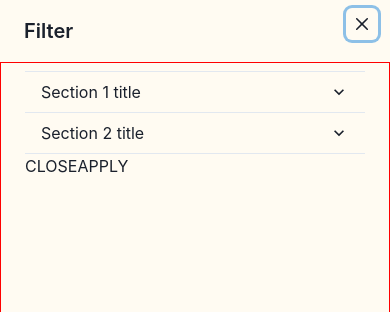
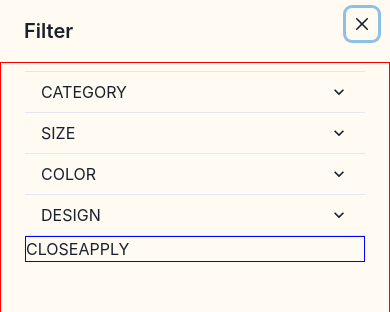
Before and after one commit to Prakashkumarjena700/Manyavar-Clone, a React (Create React App) app in the folder frontend/: page /products in a window 390 px wide. Both pictures are taken after a click on the element "FILTER". Shown: the top 312 px of the page. Built offline with nearby package versions, Linux system fonts and the light colour scheme; no server answers.

Commit message:
added filter frawer in mobil screen

```diff
--- a/frontend/src/Pages/Products/FilterDrower.jsx
+++ b/frontend/src/Pages/Products/FilterDrower.jsx
@@ -51,7 +51,7 @@ export default function FilterDrower() {
                                 <h2>
                                     <AccordionButton>
                                         <Box as="span" flex='1' textAlign='left'>
-                                            Section 1 title
+                                            CATEGORY
                                         </Box>
                                         <AccordionIcon />
                                     </AccordionButton>
@@ -68,7 +68,39 @@ export default function FilterDrower() {
                                 <h2>
                                     <AccordionButton>
                                         <Box as="span" flex='1' textAlign='left'>
-                                            Section 2 title
+                                            SIZE
+                                        </Box>
+                                        <AccordionIcon />
+                                    </AccordionButton>
+                                </h2>
+                                <AccordionPanel pb={4}>
+                                    Lorem ipsum dolor sit amet, consectetur adipiscing elit, sed do eiusmod
+                                    tempor incididunt ut labore et dolore magna aliqua. Ut enim ad minim
+                                    veniam, quis nostrud exercitation ullamco laboris nisi ut aliquip ex ea
+                                    commodo consequat.
+                                </AccordionPanel>
+                            </AccordionItem>
+                            <AccordionItem>
+                                <h2>
+                                    <AccordionButton>
+                                        <Box as="span" flex='1' textAlign='left'>
+                                            COLOR
+                                        </Box>
+                                        <AccordionIcon />
+                                    </AccordionButton>
+                                </h2>
+                                <AccordionPanel pb={4}>
+                                    Lorem ipsum dolor sit amet, consectetur adipiscing elit, sed do eiusmod
+                                    tempor incididunt ut labore et dolore magna aliqua. Ut enim ad minim
+                                    veniam, quis nostrud exercitation ullamco laboris nisi ut aliquip ex ea
+                                    commodo consequat.
+                                </AccordionPanel>
+                            </AccordionItem>
+                            <AccordionItem>
+                                <h2>
+                                    <AccordionButton>
+                                        <Box as="span" flex='1' textAlign='left'>
+                                            DESIGN
                                         </Box>
                                         <AccordionIcon />
                                     </AccordionButton>
@@ -81,12 +113,14 @@ export default function FilterDrower() {
                                 </AccordionPanel>
                             </AccordionItem>
                         </Accordion>
+                        <div className={styles.bottonsDiv} >
                             <button>
                                 CLOSE
                             </button>
                             <button>
                                 APPLY
                             </button>
+                        </div>
                     </DrawerBody>
 
                 </DrawerContent>
--- a/frontend/src/Pages/Products/Products.module.css
+++ b/frontend/src/Pages/Products/Products.module.css
@@ -325,8 +325,13 @@
     cursor: text;
 }
 
-.filterdrawerBody{
+.filterdrawerBody {
     border: 1px solid red;
+
+}
+
+.bottonsDiv{
+    border: 1px solid blue;
 }
 @media (max-width:1180px) {
     .routes_mobile {
```
Lines whose indentation alone changed are shown as unchanged.
